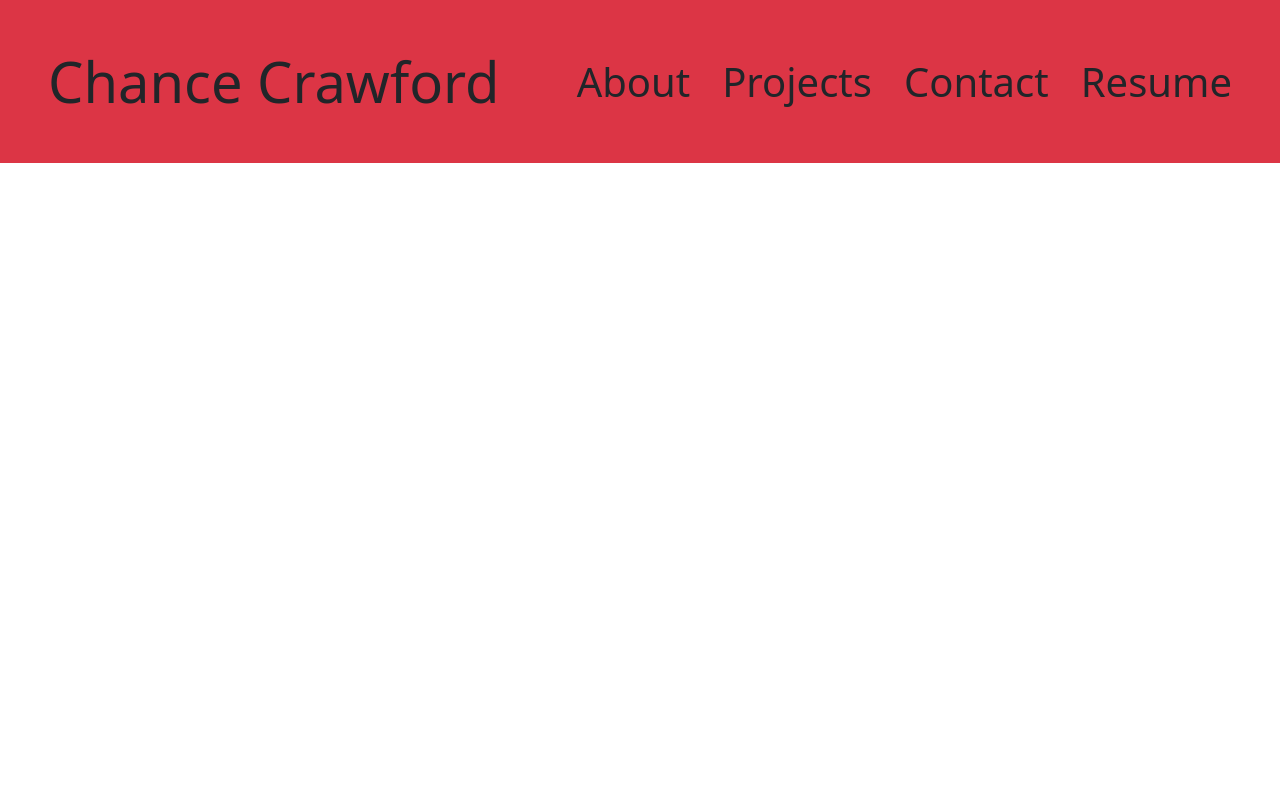
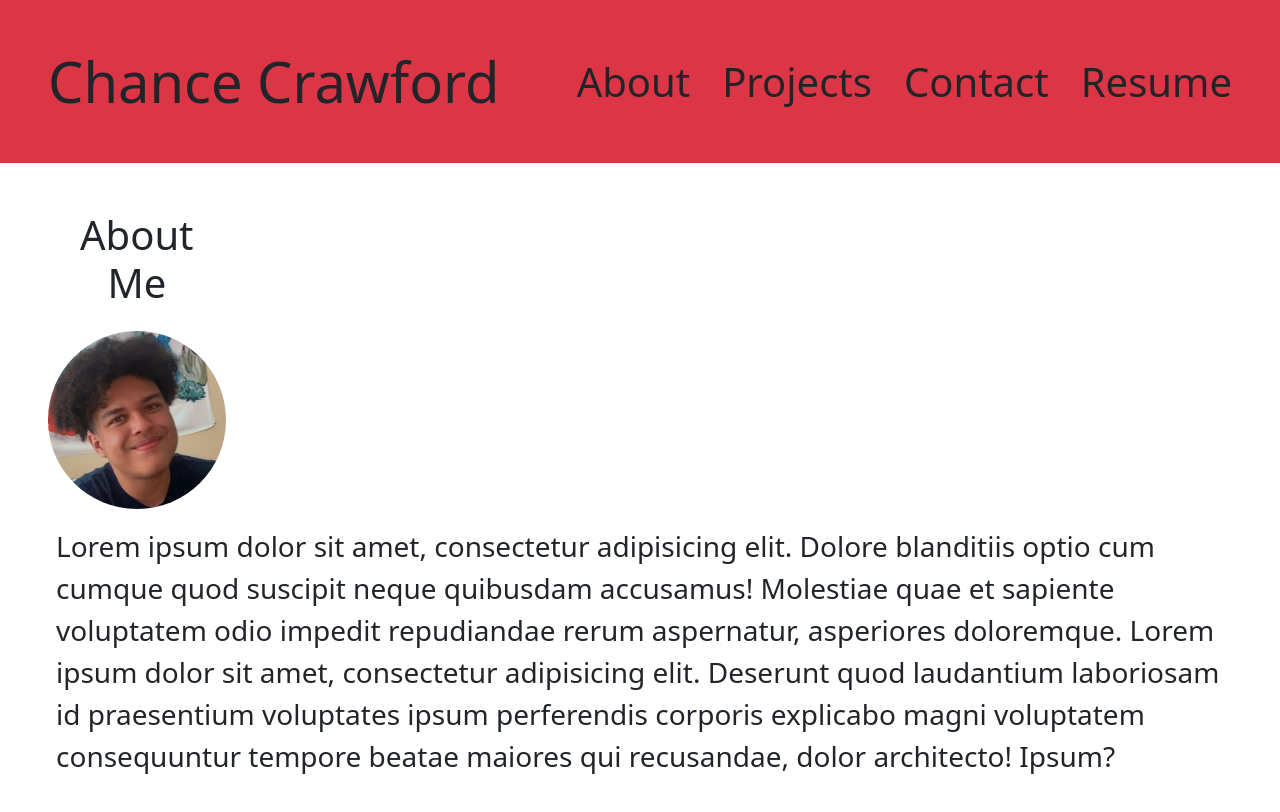
Before and after one commit to Chance-Crawford/React-Portfolio, a React (Create React App) app: page / in a window 1280 px wide. Shown: the top 812 px of the page. Built offline with nearby package versions, Linux system fonts and the light colour scheme.

Commit message:
created about component

```diff
--- a/src/App.js
+++ b/src/App.js
@@ -2,15 +2,17 @@
 import 'bootstrap/dist/css/bootstrap.min.css';
 // custom stylesheet
 import './assets/css/style.css'
+// components
 import Header from './components/Header';
+import About from './components/About';
 
 
 function App() {
   return (
-    <div>
+    <div className='full-screen'>
       <Header></Header>
       <main>
-
+        <About></About>
       </main>
     </div>
   );
--- a/src/assets/css/style.css
+++ b/src/assets/css/style.css
@@ -5,6 +5,7 @@ h1{
 
 .nav-ul{
     display: flex;
+    flex-wrap: wrap;
     list-style: none;
     font-size: 2.5rem;
 }
@@ -18,3 +19,25 @@ h1{
 .nav-ul li:hover{
     color: white;
 }
+
+
+.full-screen{
+    min-height: 100vh;
+}
+
+.sub-font{
+    font-size: 2.5rem;
+}
+
+.profile-contain{
+    width: 15%;
+}
+
+.profile-img{
+    border-radius: 50%;
+}
+
+.text{
+    font-size: 1.75rem;
+    margin-left: .5rem;
+}
--- /dev/null
+++ b/src/components/About/index.js
@@ -0,0 +1,23 @@
+import React from "react";
+import avatar from "../../assets/images/my_picture.jpg"
+
+function About(){
+
+    return(
+        <article className="p-5">
+            <div className="profile-contain">
+                <h2 className="sub-font text-center">About Me</h2>
+                <img src={avatar} alt="profile picture" className="w-100 profile-img mt-3"/>
+            </div>
+            <div className="mt-3">
+                <p className="text">
+                    Lorem ipsum dolor sit amet, consectetur adipisicing elit. Dolore blanditiis optio cum cumque quod suscipit neque quibusdam accusamus! Molestiae quae et sapiente voluptatem odio impedit repudiandae rerum aspernatur, asperiores doloremque.
+                    Lorem ipsum dolor sit amet, consectetur adipisicing elit. Deserunt quod laudantium laboriosam id praesentium voluptates ipsum perferendis corporis explicabo magni voluptatem consequuntur tempore beatae maiores qui recusandae, dolor architecto! Ipsum?
+                </p>
+            </div>
+
+        </article>
+    );
+}
+
+export default About;
--- a/src/components/Header/index.js
+++ b/src/components/Header/index.js
@@ -4,7 +4,7 @@ function Header(){
 
     return(
         <header className="p-4 bg-danger">
-            <div className="d-flex justify-content-between align-items-center w-100 p-4">
+            <div className="d-flex justify-content-between align-items-center flex-wrap w-100 p-4">
                 <div className="">
                     <h1 className="m-0">Chance Crawford</h1>
                 </div>
```
Also changed, not shown: src/assets/images/my_picture.jpg (added).
